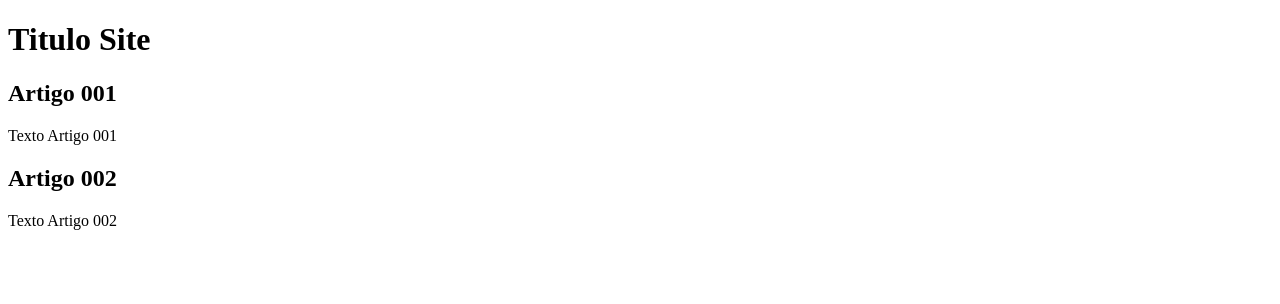
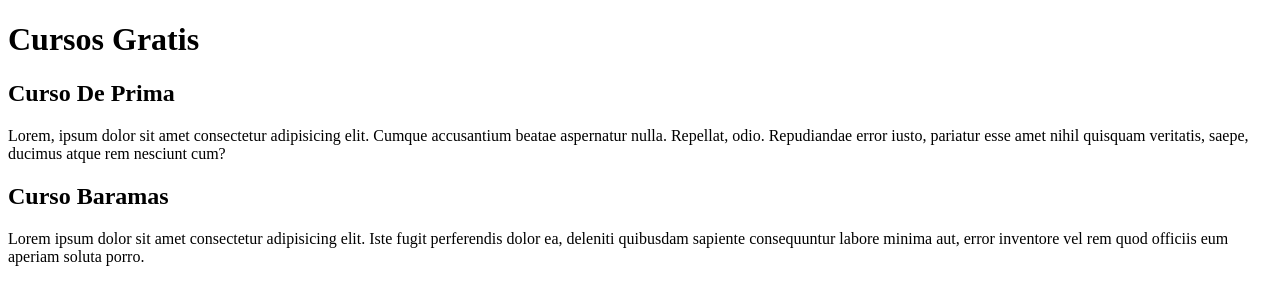
Before and after one commit to RibeiroJobson/projeto-site, a plain HTML site: page Index.htm in a window 1280 px wide. Drawn offline with Linux system fonts and the light colour scheme.

Commit message:
comecei a escrever conteudo

```diff
--- a/Index.htm
+++ b/Index.htm
@@ -8,16 +8,16 @@
 <body>
     <main>
         <header>
-           <h1>Titulo Site</h1>
+           <h1>Cursos Gratis</h1>
         </header>
 
         <article>
-             <h2>Artigo 001</h2>
-             <p>Texto Artigo 001</p>
+             <h2>Curso De Prima</h2>
+            <p>Lorem, ipsum dolor sit amet consectetur adipisicing elit. Cumque accusantium beatae aspernatur nulla. Repellat, odio. Repudiandae error iusto, pariatur esse amet nihil quisquam veritatis, saepe, ducimus atque rem nesciunt cum?</p>
         </article>
         <article>
-            <h2>Artigo 002</h2>
-            <p>Texto Artigo 002</p>
+            <h2>Curso Baramas</h2>
+            <p>Lorem ipsum dolor sit amet consectetur adipisicing elit. Iste fugit perferendis dolor ea, deleniti quibusdam sapiente consequuntur labore minima aut, error inventore vel rem quod officiis eum aperiam soluta porro.</p>
         </article>
     </main>
 </body>
```
